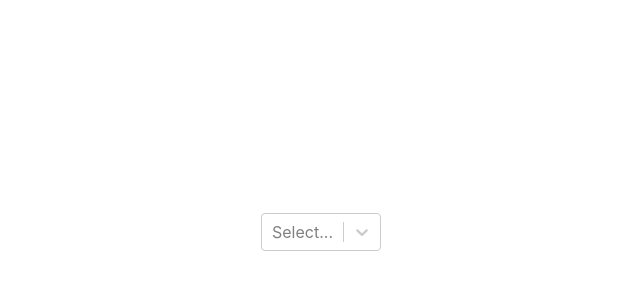
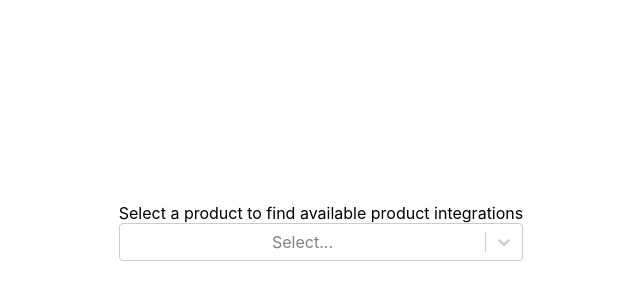
Before and after one commit to burkle489/integrates-with-app, a React (Create React App) app: page / in a window 1280 px wide. Shown: the part 168-468 px from the top of the page, without its empty margins (319-959 px from the left). Built offline with nearby package versions, Linux system fonts and the light colour scheme.

Commit message:
added field labels

```diff
--- a/src/components/selectedProductCompare/SelectedProductCompare.tsx
+++ b/src/components/selectedProductCompare/SelectedProductCompare.tsx
@@ -37,12 +37,13 @@ return (
                 <Form>
                     <DropdownFormField
                         name='primaryIntegration'
+                        label='Select a product to find available product integrations'
                         options={PRODUCTS.map((product: ChangeMe) => ({value: product.value, label:product.label}))}
                         onChange={handleSelectProduct(formikProps.setFieldValue)}
                     />
                     {availableIntegrations &&
                         <>
-                            <TextFormField onChange={handleFilter(formikProps.setFieldValue)} name='integrationFilter' label='' />
+                            <TextFormField label='Search for a specific product' onChange={handleFilter(formikProps.setFieldValue)} name='integrationFilter' />
                             <IntegrationListContainer>
                             {availableIntegrations.map((item: ChangeMe, index: number) => (
                                 <IntegrationListItem key={'integrationListItem' + id + index} name={item.label} value={item.value} />
```
